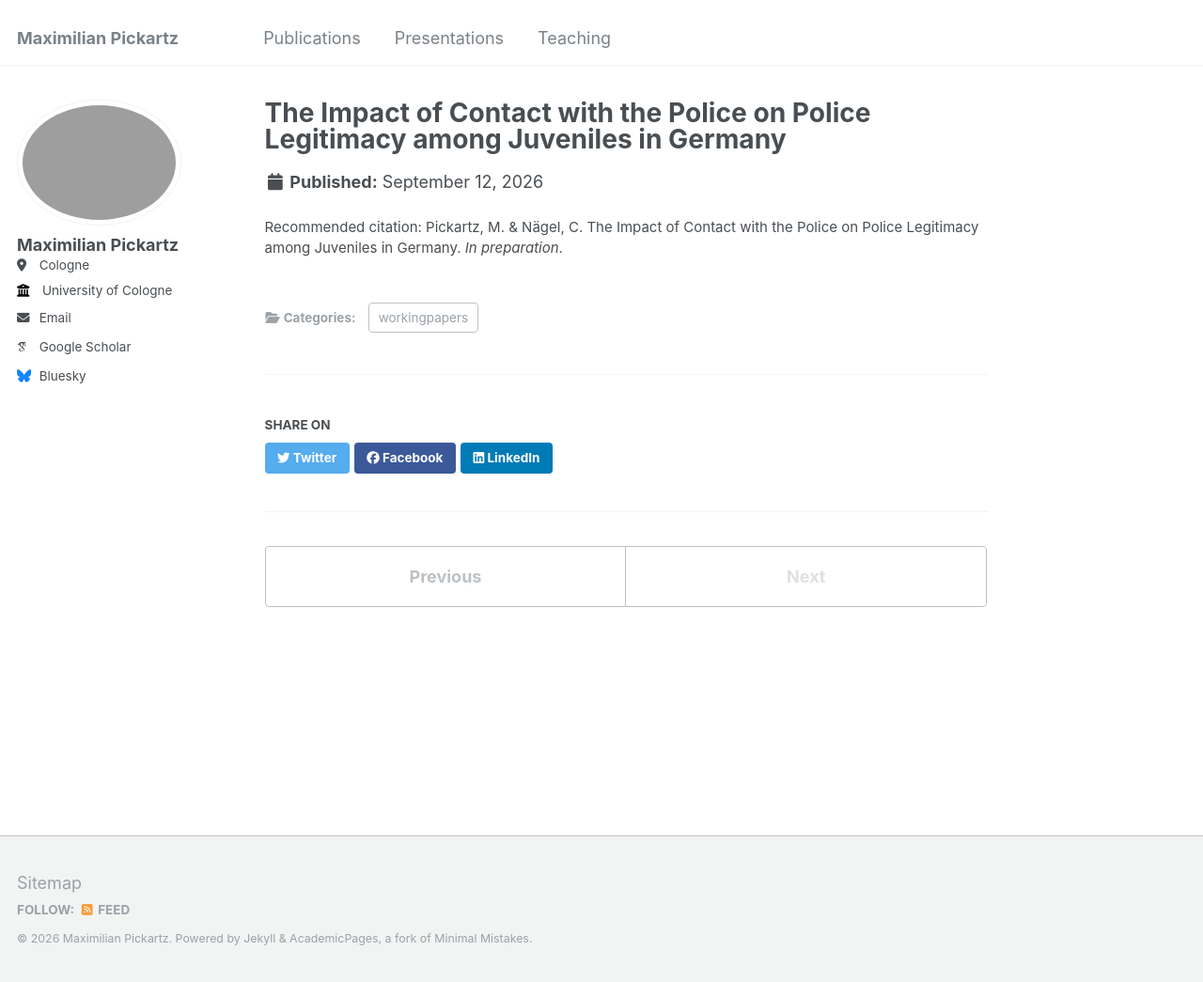
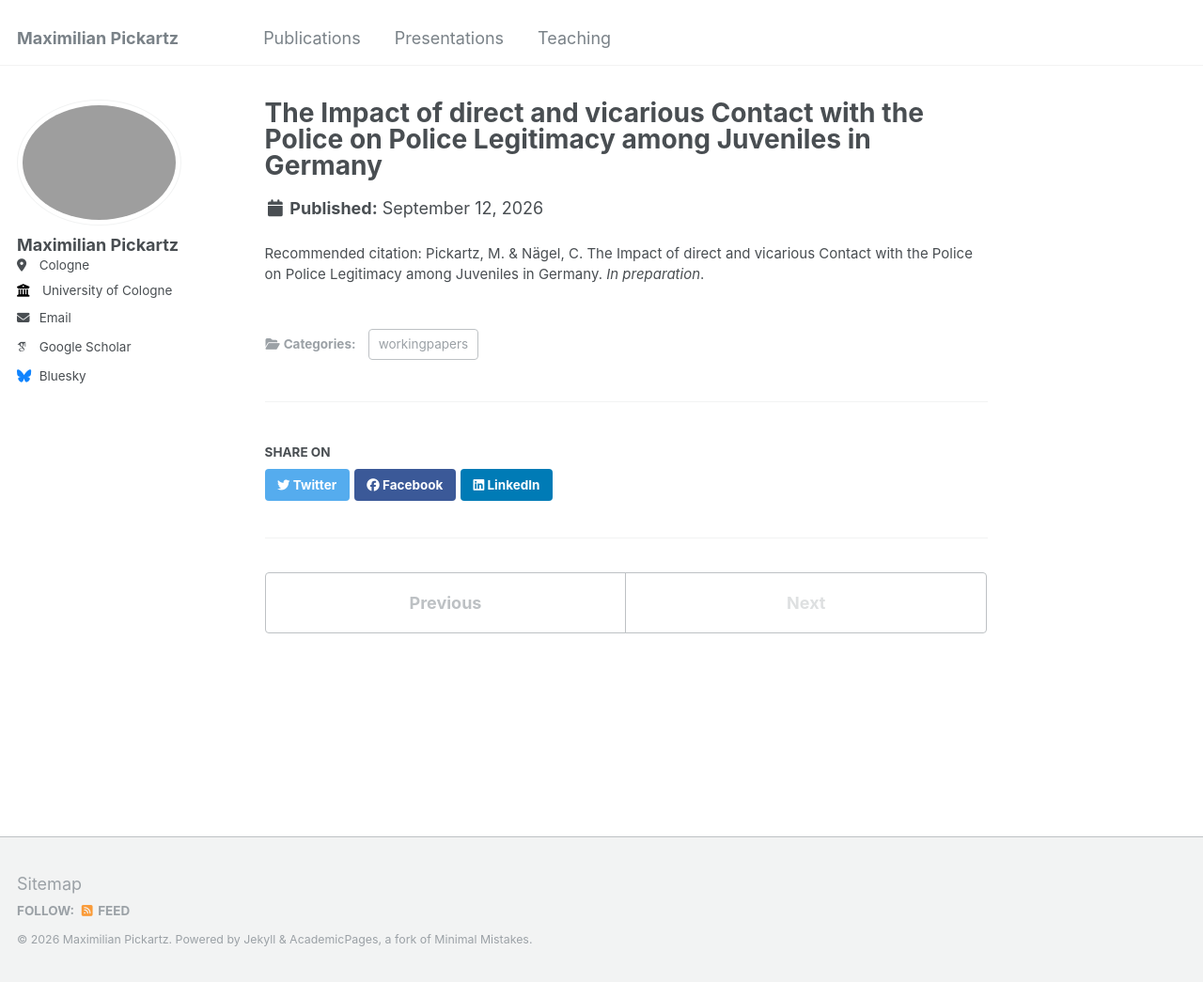
Before and after one commit to maxpi99/maxpi99.github.io, a Jekyll site: the page built from _publications/2026-09-12-police-legitimacy-juveniles-germany.md, in a window 1280 px wide and 1045 px high. Shown: the whole window at 94% size. Built offline with Jekyll 4.4.1, drawn with Linux system fonts in a browser that asks for light colours; some web fonts are replaced.

Commit message:
Update police legitimacy paper title to include direct and vicarious contact
Co-Authored-By: Claude Sonnet 5 <noreply@anthropic.com>
Claude-Session: https://claude.ai/code/session_01V4TSshrSJCfD3grcTxXHds

```diff
--- a/_publications/2026-09-12-police-legitimacy-juveniles-germany.md
+++ b/_publications/2026-09-12-police-legitimacy-juveniles-germany.md
@@ -1,8 +1,8 @@
 ---
-title: "The Impact of Contact with the Police on Police Legitimacy among Juveniles in Germany"
+title: "The Impact of direct and vicarious Contact with the Police on Police Legitimacy among Juveniles in Germany"
 collection: publications
 category: workingpapers
 permalink: /publication/2026-police-legitimacy-juveniles-germany
 date: 2026-09-12
-citation: 'Pickartz, M. &amp; N&auml;gel, C. The Impact of Contact with the Police on Police Legitimacy among Juveniles in Germany. <i>In preparation</i>.'
+citation: 'Pickartz, M. &amp; N&auml;gel, C. The Impact of direct and vicarious Contact with the Police on Police Legitimacy among Juveniles in Germany. <i>In preparation</i>.'
 ---
```
